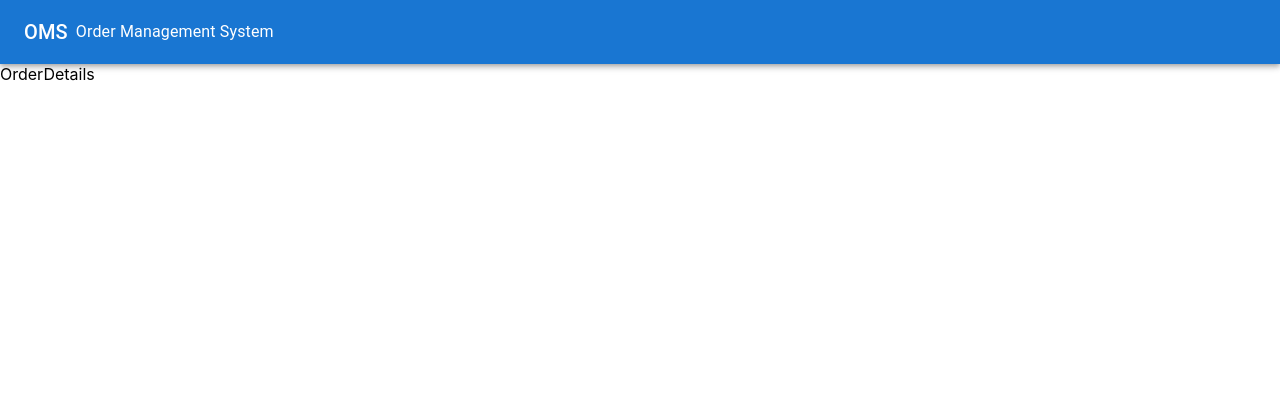
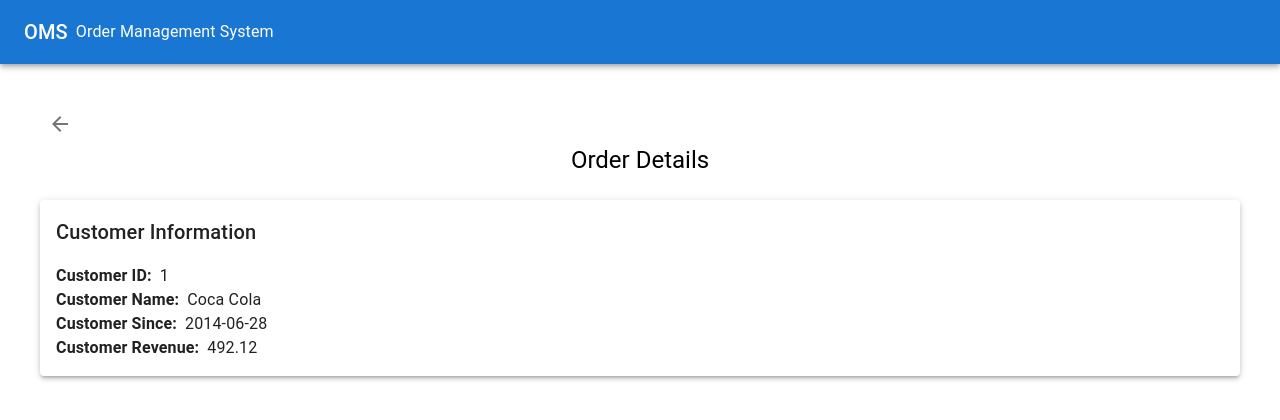
Before and after one commit to teamleadercrm/coding-test, a React (Create React App) app: page /order/1 in a window 1280 px wide. Shown: the top 420 px of the page. Built offline with nearby package versions, Linux system fonts and the light colour scheme.

Commit message:
Implementation OrderDetails page and CustomerInfo and LabelledValue component

```diff
--- /dev/null
+++ b/src/common/LabelledValue.tsx
@@ -0,0 +1,20 @@
+import { FC, ReactNode } from "react";
+import { Box, Typography, BoxProps } from "@mui/material";
+
+interface LabelledValueProps extends BoxProps {
+  value: ReactNode;
+  label: ReactNode;
+}
+
+const LabelledValue: FC<LabelledValueProps> = ({ value, label, ...props }) => {
+  return (
+    <Box display="flex" alignItems="center" {...props}>
+      <Typography variant="body1" fontWeight="bold" mr={1}>
+        {label}:
+      </Typography>
+      <Typography variant="body1">{value}</Typography>
+    </Box>
+  );
+};
+
+export default LabelledValue;
--- /dev/null
+++ b/src/components/customer/CustomerInfo.tsx
@@ -0,0 +1,31 @@
+import React from "react";
+import { Box, SxProps } from "@mui/system";
+import { ICustomer } from "../../models/index.model";
+import PaperWrapper from "../../common/PaperWrapper";
+import SectionTitle from "../../common/SectionTitle";
+import LabelledValue from "../../common/LabelledValue";
+
+interface CustomerInfoProps {
+  customer: ICustomer;
+}
+
+const CustomerInfo: React.FC<CustomerInfoProps> = ({ customer }) => {
+  const boxSx: SxProps = {
+    display: "flex",
+    flexDirection: "column",
+  };
+
+  return (
+    <PaperWrapper>
+      <Box p={2} sx={boxSx}>
+        <SectionTitle title="Customer Information" variant="h6" pb={2} />
+        <LabelledValue label="Customer ID" value={customer?.id} />
+        <LabelledValue label="Customer Name" value={customer?.name} />
+        <LabelledValue label="Customer Since" value={customer?.since} />
+        <LabelledValue label="Customer Revenue" value={customer?.revenue} />
+      </Box>
+    </PaperWrapper>
+  );
+};
+
+export default CustomerInfo;
--- a/src/components/OrderList.tsx
+++ b/src/components/order/OrderList.tsx
@@ -1,6 +1,6 @@
 import React from "react";
 import { Grid } from "@mui/material";
-import { IOrder } from "../models/index.model";
+import { IOrder } from "../../models/index.model";
 import OrderItem from "./OrderItem";
 
 interface OrderListProps {
--- a/src/pages/OrderDetails.tsx
+++ b/src/pages/OrderDetails.tsx
@@ -1,7 +1,76 @@
-import React from "react";
+import React, { useCallback, useEffect, useMemo } from "react";
+import { useDispatch, useSelector } from "react-redux";
+import { useParams } from "react-router-dom";
+import {
+  getOrder,
+  selectOrder,
+  addItemToOrder,
+  removeItemFromOrder,
+  placeOrder,
+} from "../store/slices/orderSlice";
+import { Grid, IconButton, Box } from "@mui/material";
+import { getProducts, selectProducts } from "../store/slices/productSlice";
+import {
+  getCustomerFromState,
+  getCustomers,
+  selectCurrentCustomer,
+  selectCustomers,
+} from "../store/slices/customerSlice";
+import { useNavigate } from "react-router-dom";
+import ArrowBackIcon from "@mui/icons-material/ArrowBack";
+import useLocalStorage from "../hooks/useLocalStorage";
+import { AppThunkDispatch } from "../store";
+import {
+  ICustomer,
+  IOrder,
+  IOrderItem,
+  IOrderProductItem,
+  IProduct,
+} from "../models/index.model";
+import SectionTitle from "../common/SectionTitle";
+import CustomerInfo from "../components/customer/CustomerInfo";
 
-const OrderDetails = () => {
-  return <div>OrderDetails</div>;
+interface StoredOrder {
+  id: string;
+  items: IOrderItem[];
+}
+
+const OrderDetails: React.FC = () => {
+  const dispatch: AppThunkDispatch = useDispatch();
+  const order: IOrder = useSelector(selectOrder);
+  const { orderId } = useParams<string>();
+  const products = useSelector(selectProducts);
+  const customers = useSelector(selectCustomers);
+  const customer: ICustomer = useSelector(selectCurrentCustomer);
+  const navigate = useNavigate();
+  const [value] = useLocalStorage<StoredOrder[]>("orders", []);
+
+  useEffect(() => {
+    dispatch(getOrder(orderId));
+    dispatch(getProducts());
+    dispatch(getCustomers());
+  }, [orderId, dispatch, value]);
+
+  useEffect(() => {
+    if (order["customer-id"] && customers.length > 0) {
+      dispatch(getCustomerFromState(order["customer-id"]));
+    }
+  }, [order, customers, dispatch]);
+
+  return (
+    <Box p={5}>
+      <IconButton edge="end" onClick={() => navigate(-1)}>
+        <ArrowBackIcon />
+      </IconButton>
+
+      <SectionTitle title="Order Details" align="center" variant="h5" mb={3} />
+      <Grid item xs={12} md={6}>
+        <CustomerInfo customer={customer} />
+      </Grid>
+
+      <Grid container spacing={2}></Grid>
+    </Box>
+  );
 };
 
 export default OrderDetails;
--- a/src/pages/Orders.tsx
+++ b/src/pages/Orders.tsx
@@ -5,7 +5,7 @@ import { Container } from "@mui/material";
 import { IOrder } from "../models/order.model";
 import { AppThunkDispatch } from "../store";
 import SectionTitle from "../common/SectionTitle";
-import OrderList from "../components/OrderList";
+import OrderList from "../components/order/OrderList";
 
 interface OrdersProps {}
 
```
Also changed, not shown: src/components/order/OrderItem.tsx (renamed from src/components/OrderItem.tsx, +4 -4 lines).
